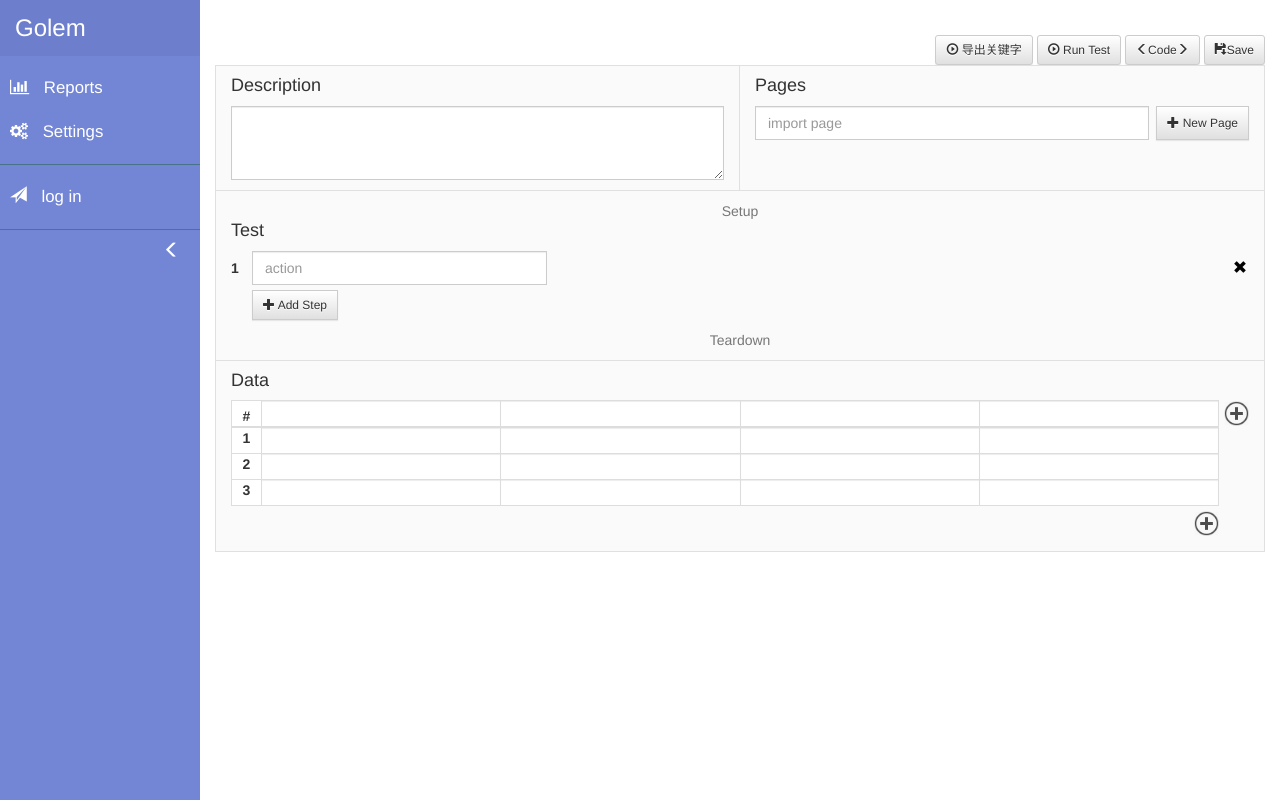
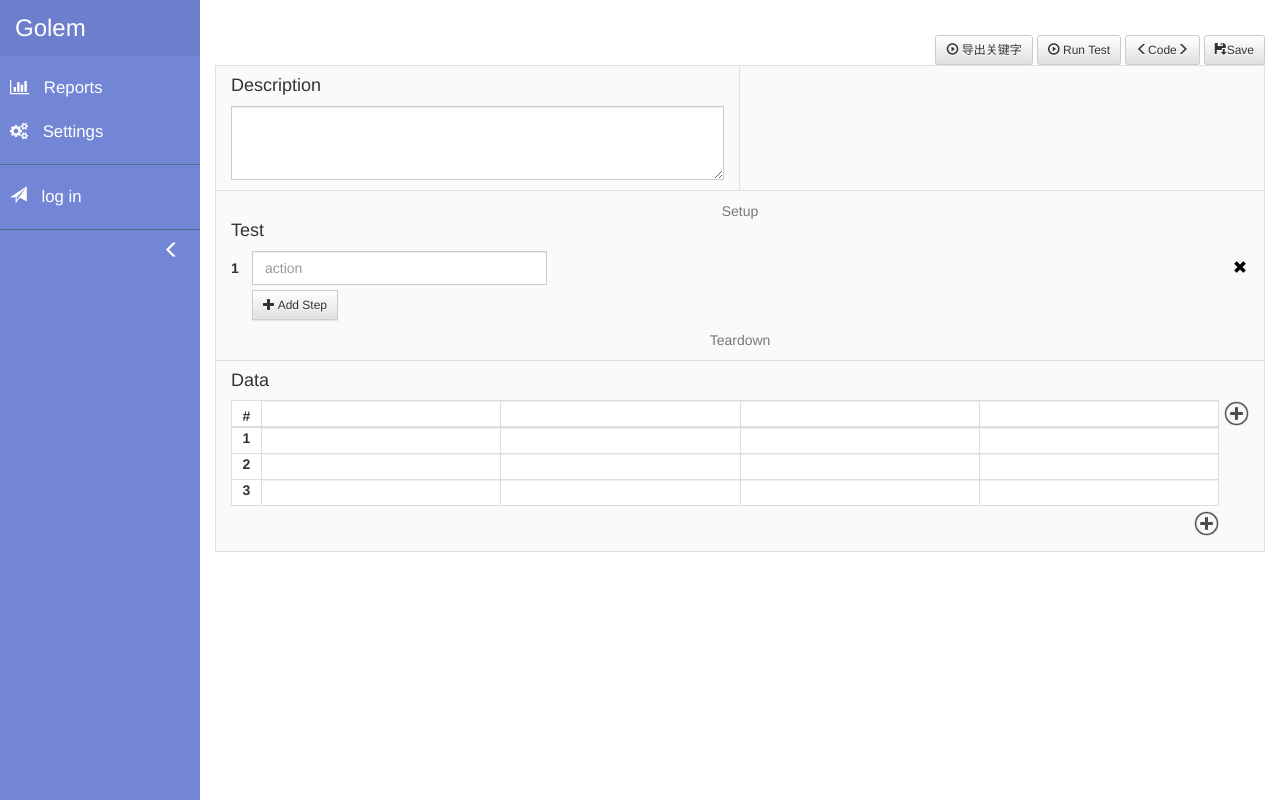
Before and after one commit to kangchenwei/keyautotest2, a Flask app: template golem/gui/templates/test_builder/test_case.html in a window 1280 px wide. Run offline with Flask 2, Linux system fonts and the light colour scheme; the template is opened without the code that fills it, so the values that code supplies are empty; some libraries are stand-ins or nearby versions.

Commit message:
存储Excel的绝对路径改为了相对路径

```diff
--- a/golem/core/test_case.py
+++ b/golem/core/test_case.py
@@ -253,7 +253,7 @@ def generate_test_case_path(root_path, project, full_test_case_name):
     return test_case_path
 
 def generate_excel(teststep,casename):
-    filename = 'C:\\iTestin\\framework\\golem-master\\testcaseExcel\\'+casename
+    filename = 'testcaseExcel/'+casename
     workbook = xlwt.Workbook(encoding='utf-8')
     sheet = workbook.add_sheet('Sheet1', cell_overwrite_ok=True)
     sheet.write(0, 0, "action")
--- a/golem/gui/templates/test_builder/test_case.html
+++ b/golem/gui/templates/test_builder/test_case.html
@@ -42,34 +42,34 @@
 
         <div class="col-sm-6 same-heigth-col gray-1-background" id="pageObjectsContainerContainer" style="border-top: 1px solid #e0e0e0; border-right: 1px solid #e0e0e0; border-bottom: 1px solid #e0e0e0;">
 
-            <h4>Pages</h4>
-            <div id="pageObjectsContainer">
-                <div id="pageObjects">
-                    {% for page in test_case_contents.pages %}
-                    <div class="input-group">
-                        <input type="text" disabled class="form-control no-border-radius selected-page" value="{{page}}">
-                        <span class="input-group-btn input-middle-btn">
-                            <button class="btn btn-default" type="button" onclick="testCase.loadPageInModal(this)"><span class="glyphicon glyphicon-edit" aria-hidden="true"></span></button>
-                        </span>
-                        <span class="input-group-btn input-middle-btn">
-                            <button class="btn btn-default" type="button" onclick="openPageObjectInNewWindow(this)"><span class="glyphicon glyphicon-new-window" aria-hidden="true"></span></button>
-                        </span>
-                        <span class="input-group-btn">
-                            <button class="btn btn-default no-border-radius" type="button" onclick="testCase.deletePageObject(this)"><span class="glyphicon glyphicon-remove" aria-hidden="true"></span></button>
-                        </span>
-                    </div>
-                    {% endfor %}
-                </div>
-                <div>
-                    <button id="newPageButton" class="btn btn-default btn-sm no-border-radius" style="float: right; height:34px;" onclick="testCase.displayNewPagePrompt();"><span class="glyphicon glyphicon-plus" aria-hidden="true"></span> New Page</button>
-                    <div style="overflow: hidden; padding-right: .5em;">
-                        <!-- <input type="text" style="width: 100%;" /> -->
-                        <div class="input-group">
-                            <input type="text" style="width: 100%;" class="form-control custom-input page-objects-input page-objects-autocomplete" placeholder="import page">
-                        </div>
-                    </div>
-                </div>
-            </div>
+            <!--<h4>Pages</h4>-->
+            <!--<div id="pageObjectsContainer">-->
+                <!--<div id="pageObjects">-->
+                    <!--{% for page in test_case_contents.pages %}  -->
+                    <!--<div class="input-group">-->
+                        <!--<input type="text" disabled class="form-control no-border-radius selected-page" value="{{page}}">-->
+                        <!--<span class="input-group-btn input-middle-btn">-->
+                            <!--<button class="btn btn-default" type="button" onclick="testCase.loadPageInModal(this)"><span class="glyphicon glyphicon-edit" aria-hidden="true"></span></button>-->
+                        <!--</span>-->
+                        <!--<span class="input-group-btn input-middle-btn">-->
+                            <!--<button class="btn btn-default" type="button" onclick="openPageObjectInNewWindow(this)"><span class="glyphicon glyphicon-new-window" aria-hidden="true"></span></button>-->
+                        <!--</span>-->
+                        <!--<span class="input-group-btn">-->
+                            <!--<button class="btn btn-default no-border-radius" type="button" onclick="testCase.deletePageObject(this)"><span class="glyphicon glyphicon-remove" aria-hidden="true"></span></button>-->
+                        <!--</span>-->
+                    <!--</div>-->
+                    <!--{% endfor %}-->
+                <!--</div>-->
+                <!--<div>-->
+                    <!--<button id="newPageButton" class="btn btn-default btn-sm no-border-radius" style="float: right; height:34px;" onclick="testCase.displayNewPagePrompt();"><span class="glyphicon glyphicon-plus" aria-hidden="true"></span> New Page</button>-->
+                    <!--<div style="overflow: hidden; padding-right: .5em;">-->
+                        <!--&lt;!&ndash; <input type="text" style="width: 100%;" /> &ndash;&gt;-->
+                        <!--<div class="input-group">-->
+                            <!--<input type="text" style="width: 100%;" class="form-control custom-input page-objects-input page-objects-autocomplete" placeholder="import page">-->
+                        <!--</div>-->
+                    <!--</div>-->
+                <!--</div>-->
+            <!--</div>-->
 
         </div>
 
```
